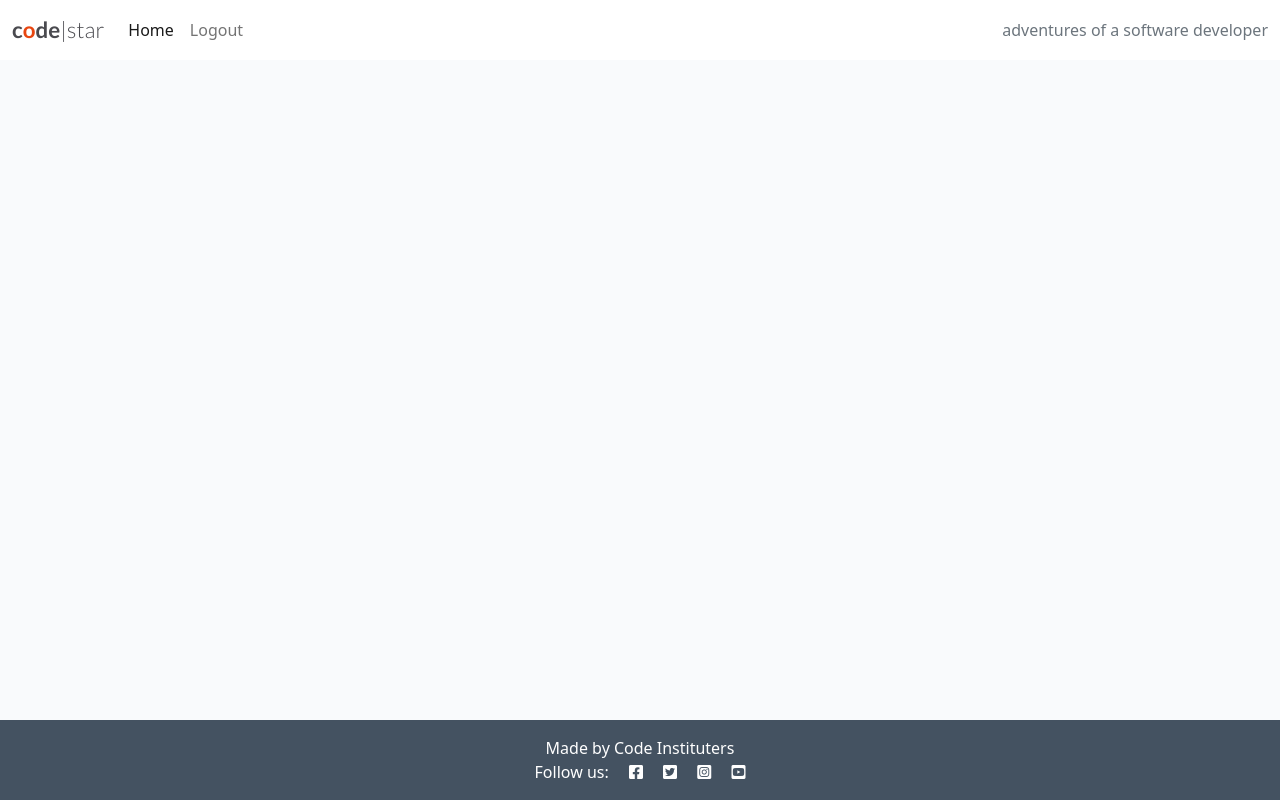
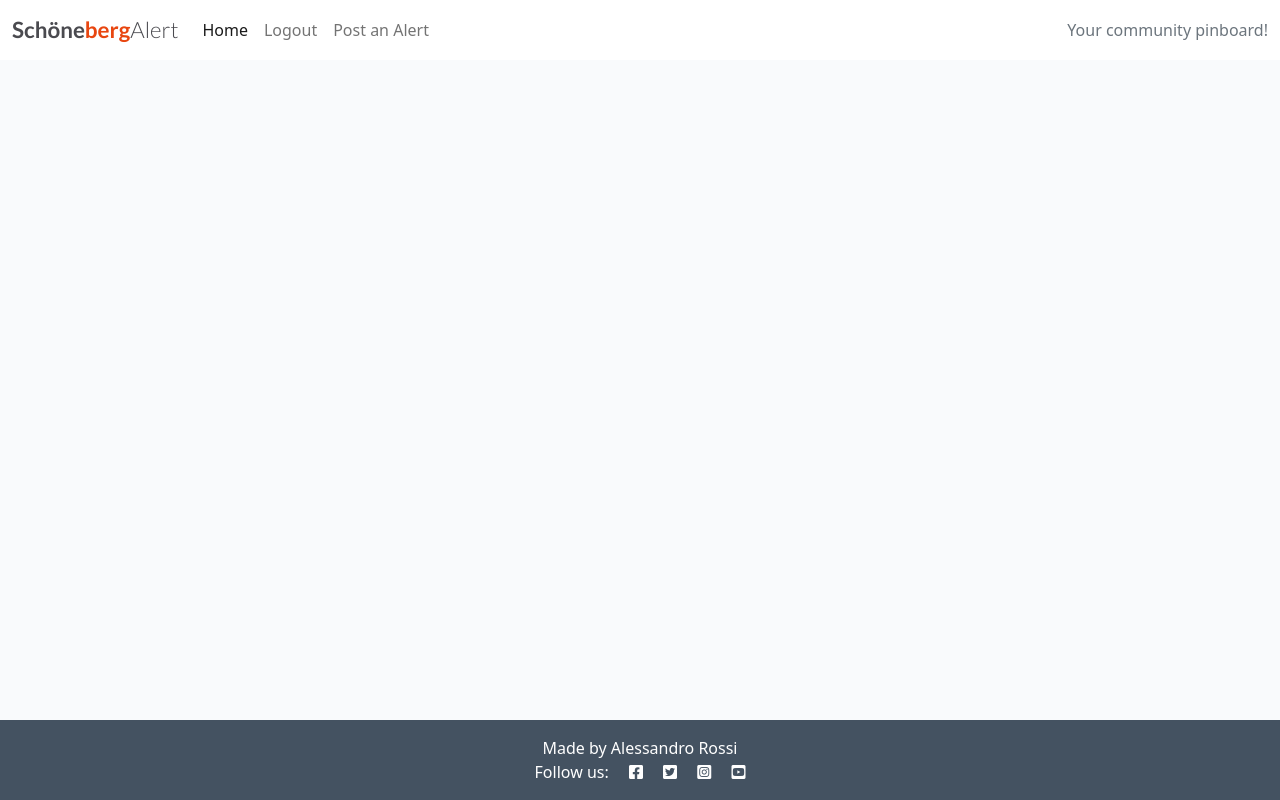
Before and after one commit to AlessandroRossi87/project-4-blog, a Django app: page / in a window 1280 px wide. Run offline with Django 3.2, Linux system fonts and the light colour scheme; the visitor is signed in with stand-in values (Sample User, id 1); data that the repository does not hold is empty.

Commit message:
Created new post view, model and template

```diff
--- a/blog/forms.py
+++ b/blog/forms.py
@@ -1,8 +1,55 @@
-from .models import Comment
+from .models import Comment, Post
 from django import forms
+from django.contrib.auth.forms import UserCreationForm, AuthenticationForm
+
+
+INPUT_CLASSES = 'w-full py-4 px-6 rounded-xl border'
 
 
 class CommentForm(forms.ModelForm):
     class Meta:
         model = Comment
         fields = ('body',)
+
+
+class NewPostForm(forms.ModelForm):
+    class Meta:
+        model = Post
+        fields = ['title', 'slug', 'featured_image',
+                  'excerpt', 'content', 'category', 'status']
+
+# class NewPostForm(forms.ModelForm):
+#    class Meta:
+#        model = Post
+#        fields = ('category', 'title', 'content', 'featured_image',)
+#        widgets = {
+#            'category': forms.Select(attrs={
+#                'class': INPUT_CLASSES
+#            }),
+#            'title': forms.TextInput(attrs={
+#                'class': INPUT_CLASSES
+#            }),
+#            'content': forms.Textarea(attrs={
+#                'class': INPUT_CLASSES
+#            }),
+#            'featured_image': forms.FileInput(attrs={
+#                'class': INPUT_CLASSES
+#            })
+#        }
+
+
+# class EditPostForm(forms.ModelForm):
+#    class Meta:
+#        model = Post
+#        fields = ('title', 'content', 'featured_image',)
+#        widgets = {
+#            'title': forms.TextInput(attrs={
+#                'class': INPUT_CLASSES
+#            }),
+#            'content': forms.Textarea(attrs={
+#                'class': INPUT_CLASSES
+#            }),
+#            'featured_image': forms.FileInput(attrs={
+#                'class': INPUT_CLASSES
+#            })
+#        }
--- a/blog/urls.py
+++ b/blog/urls.py
@@ -8,4 +8,5 @@ urlpatterns = [
          views.category, name='category'),
     path('<slug:slug>/', views.PostDetail.as_view(), name='post_detail'),
     path('like/<slug:slug>', views.PostLike.as_view(), name='post_like'),
+    path('newpost/', views.NewPost.as_view(), name='new_post'),
 ]
--- a/blog/views.py
+++ b/blog/views.py
@@ -1,8 +1,8 @@
-from django.shortcuts import render, get_object_or_404, reverse
+from django.shortcuts import render, get_object_or_404, reverse, redirect
 from django.views import generic, View
 from django.http import HttpResponseRedirect
 from .models import Post, Category
-from .forms import CommentForm
+from .forms import CommentForm, NewPostForm
 
 
 class PostList(generic.ListView):
@@ -66,6 +66,23 @@ class PostDetail(View):
         )
 
 
+class NewPost(View):
+    def get(self, request):
+        form = NewPostForm()
+        return render(request, 'new_post.html', {'form': form})
+
+    def post(self, request):
+        form = NewPostForm(request.POST, request.FILES)
+        if form.is_valid():
+            post = form.save(commit=False)
+            post.author = request.user
+            post.save()
+
+            return HttpResponseRedirect(reverse('post_detail', args=[post.slug]))
+
+        return render(request, 'new_post.html', {'form': form})
+
+
 class PostLike(View):
 
     def post(self, request, slug):
@@ -91,3 +108,23 @@ def category(request, category_name):
         'posts': posts,
         'categories': categories,
     })
+
+
+# @login_required
+# def new(request):
+#    if request.method == 'POST':
+#        form = NewPostForm(request.POST, request.FILES)
+#
+#        if form.is_valid():
+#            post = form.save(commit=False)
+#            post.created_by = request.user
+#            post.save()
+#
+#            return redirect('post_detail', pk=post.id)
+#    else:
+#        form = NewPostForm()
+#
+#    return render(request, 'form.html', {
+#        'form': form,
+#        'title': 'Post new Alert',
+#    })
--- a/pinboard/settings.py
+++ b/pinboard/settings.py
@@ -32,7 +32,7 @@ SECRET_KEY = os.environ.get('SECRET_KEY')
 DEBUG = True
 
 ALLOWED_HOSTS = ['project4-pinboard.herokuapp.com',
-                 '8000-alessandrorossi87-projec-6vou1pnqs2.us2.codeanyapp.com', 'project4-pinboard-1c32e796b2e1.herokuapp.com']
+                 '8000-alessandrorossi87-projec-6vou1pnqs2.us2.codeanyapp.com', 'project4-pinboard-1c32e796b2e1.herokuapp.com',]
 
 
 # Application definition
--- a/templates/base.html
+++ b/templates/base.html
@@ -23,11 +23,10 @@
 <body class="d-flex flex-column h-100 main-bg">
 
     <!-- Navigation -->
-
     <nav class="navbar navbar-expand-lg navbar-light bg-white">
         <div class="container-fluid">
-            <a class="navbar-brand" href="{% url 'home' %}"><span class="brand">c<span class="red-o">o</span>de<span
-                        class="thin">|star</span></span></span></a>
+            <a class="navbar-brand" href="{% url 'home' %}"><span class="brand">Schöne<span class="red-o">berg</span><span
+                        class="thin">Alert</span></span></span></a>
             <button class="navbar-toggler" type="button" data-bs-toggle="collapse" data-bs-target="#navbarText"
                 aria-controls="navbarText" aria-expanded="false" aria-label="Toggle navigation">
                 <span class="navbar-toggler-icon"></span>
@@ -41,6 +40,9 @@
                     <li class="nav-item">
                         <a class="nav-link" href="{% url 'account_logout' %}">Logout</a>
                     </li>
+                    <li class="nav-item">
+                        <a class="nav-link" href="{% url 'new_post' %}">Post an Alert</a>
+                    </li>
                     {% else %}
                     <li class="nav-item">
                         <a class="nav-link" href="{% url 'account_signup' %}">Register</a>
@@ -51,7 +53,7 @@
                     {% endif %}
                 </ul>
                 <span class="navbar-text text-muted">
-                    adventures of a software developer
+                    Your community pinboard!
                 </span>
             </div>
         </div>
@@ -77,7 +79,7 @@
     </div>
     <!-- Footer -->
     <footer class="footer mt-auto py-3 dark-bg">
-        <p class="m-0 text-center text-white">Made by Code Instituters</p>
+        <p class="m-0 text-center text-white">Made by Alessandro Rossi</p>
         <p class="m-0 text-center text-white">Follow us: <i class="fab fa-facebook-square ms-3"></i>
             <i class="fab fa-twitter-square ms-3"></i>
             <i class="fab fa-instagram-square ms-3"></i>
--- a/templates/index.html
+++ b/templates/index.html
@@ -29,9 +29,6 @@
                   src=" {{ post.featured_image.url }}"
                 />
                 {% endif %}
-                <div class="image-flash">
-                  <p class="author">Author: {{ post.author }}</p>
-                </div>
               </div>
               <a href="{% url 'post_detail' post.slug %}" class="post-link">
                 <h2 class="card-title">{{ post.title }}</h2>
```
Also changed, not shown: templates/new_post.html (added, +7 -0 lines), templates/post_detail.html (+16 -0 lines).
